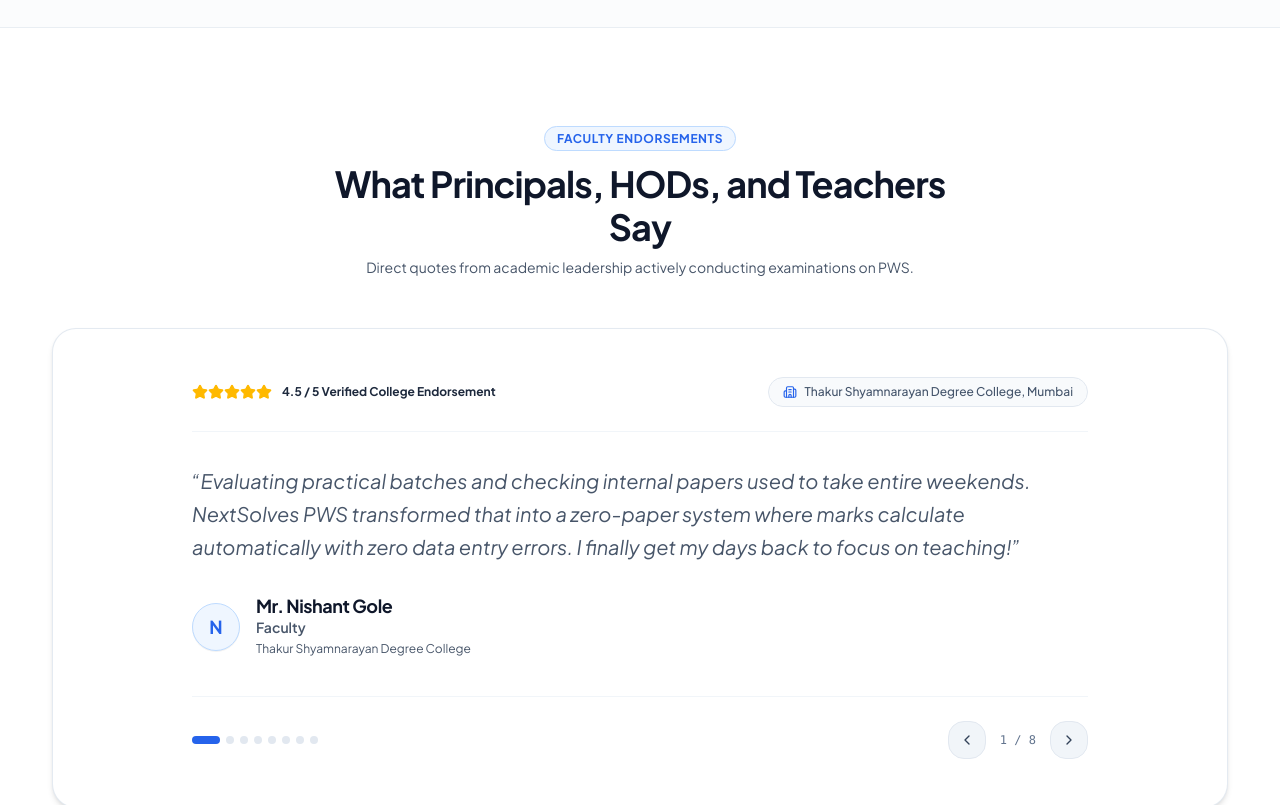
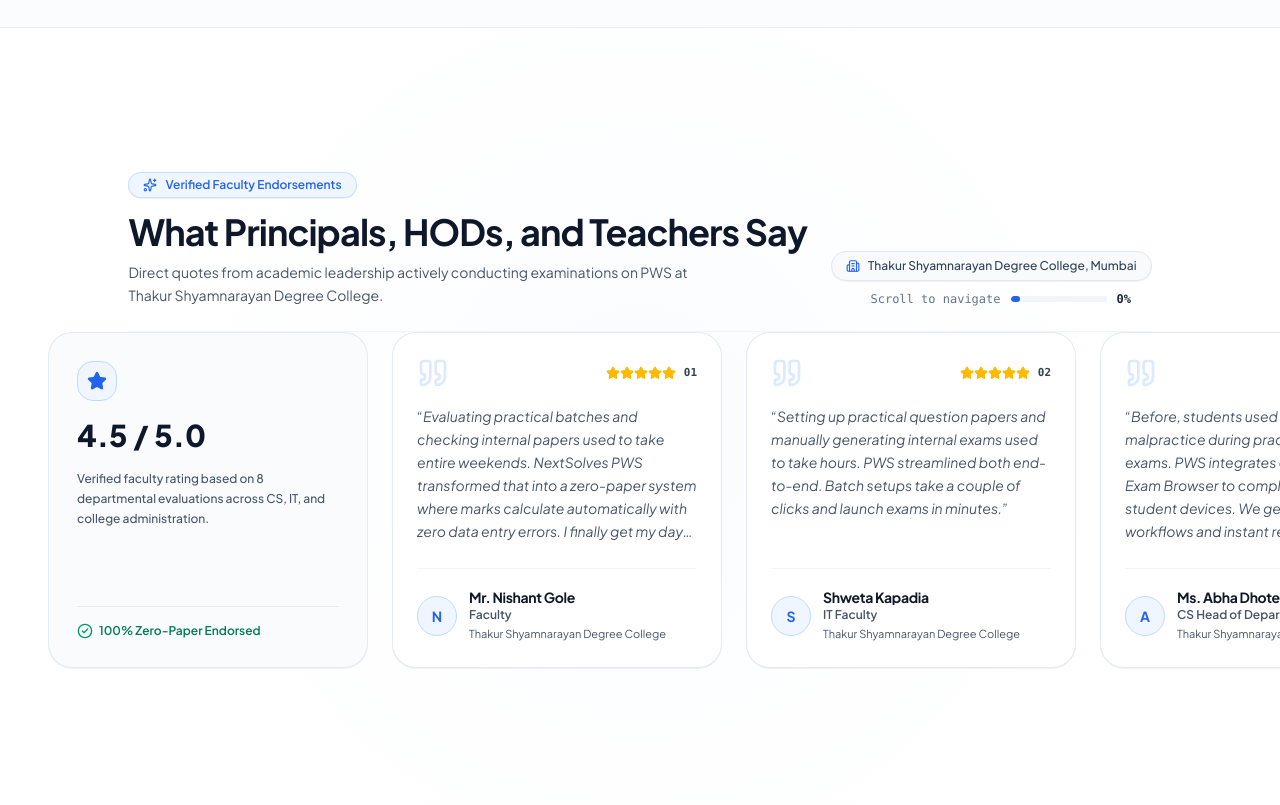
Before and after one commit to AdityaThakur-29/NextSolve, a Next.js app: page / in a window 1280 px wide. Shown: the part 7400-8205 px from the top of the page. Built offline with nearby package versions, Linux system fonts and the light colour scheme.

Commit message:
feat(reviews): add Lenis smooth scrolling and GSAP ScrollTrigger horizontal faculty review stream

```diff
--- a/package.json
+++ b/package.json
@@ -15,6 +15,7 @@
     "clsx": "^2.1.1",
     "framer-motion": "^13.1.1",
     "gsap": "^3.15.0",
+    "lenis": "^1.3.26",
     "lucide-react": "^1.38.0",
     "next": "16.3.3",
     "react": "19.2.8",
--- a/src/app/layout.tsx
+++ b/src/app/layout.tsx
@@ -1,5 +1,6 @@
 import type { Metadata } from "next";
 import SplashScreen from "@/components/SplashScreen";
+import SmoothScroll from "@/components/SmoothScroll";
 import "./globals.css";
 
 export const metadata: Metadata = {
@@ -50,7 +51,7 @@
     <html lang="en" data-scroll-behavior="smooth">
       <body className="antialiased">
         <SplashScreen indicator="progress" reveal="curtain" duration={1.8} />
-        {children}
+        <SmoothScroll>{children}</SmoothScroll>
       </body>
     </html>
   );
--- a/src/app/page.tsx
+++ b/src/app/page.tsx
@@ -526,25 +526,9 @@
         </section>
 
         {/* ============================================================ */}
-        {/* SECTION 11 — TESTIMONIALS CAROUSEL */}
+        {/* SECTION 11 — FACULTY ENDORSEMENTS (GSAP Horizontal Scroll Trigger) */}
         {/* ============================================================ */}
-        <section className="section-padding bg-white">
-          <div className="container-custom max-w-4xl">
-            <div className="max-w-2xl mx-auto text-center mb-12">
-              <span className="text-xs font-bold uppercase tracking-wider text-primary bg-blue-50 px-3 py-1 rounded-full border border-blue-200">
-                Faculty Endorsements
-              </span>
-              <h2 className="text-2xl sm:text-4xl font-extrabold text-slate-900 mt-3">
-                What Principals, HODs, and Teachers Say
-              </h2>
-              <p className="text-xs sm:text-sm text-slate-600 mt-2">
-                Direct quotes from academic leadership actively conducting examinations on PWS.
-              </p>
-            </div>
-
-            <TestimonialsCarousel />
-          </div>
-        </section>
+        <TestimonialsCarousel />
 
         {/* ============================================================ */}
         {/* SECTION 12 — ROI CALCULATOR */}
--- /dev/null
+++ b/src/components/SmoothScroll.tsx
@@ -0,0 +1,42 @@
+'use client';
+
+import { useEffect } from 'react';
+import Lenis from 'lenis';
+import gsap from 'gsap';
+import { ScrollTrigger } from 'gsap/ScrollTrigger';
+import 'lenis/dist/lenis.css';
+
+gsap.registerPlugin(ScrollTrigger);
+
+export default function SmoothScroll({ children }: { children: React.ReactNode }) {
+  useEffect(() => {
+    // Initialize Lenis smooth scroll
+    const lenis = new Lenis({
+      duration: 1.2,
+      easing: (t) => Math.min(1, 1.001 - Math.pow(2, -10 * t)),
+      orientation: 'vertical',
+      gestureOrientation: 'vertical',
+      smoothWheel: true,
+      wheelMultiplier: 1,
+      touchMultiplier: 2,
+    });
+
+    // Synchronize Lenis scroll position with GSAP ScrollTrigger
+    lenis.on('scroll', ScrollTrigger.update);
+
+    const tickerCallback = (time: number) => {
+      lenis.raf(time * 1000);
+    };
+
+    gsap.ticker.add(tickerCallback);
+    gsap.ticker.lagSmoothing(0);
+
+    return () => {
+      gsap.ticker.remove(tickerCallback);
+      lenis.destroy();
+      ScrollTrigger.getAll().forEach((trigger) => trigger.kill());
+    };
+  }, []);
+
+  return <>{children}</>;
+}
--- a/src/components/TestimonialsCarousel.tsx
+++ b/src/components/TestimonialsCarousel.tsx
@@ -1,117 +1,208 @@
 'use client';
 
-import { useState } from 'react';
+import { useRef, useEffect, useState } from 'react';
+import Link from 'next/link';
 import { testimonials } from '@/data/testimonials';
-import { Quote, ChevronLeft, ChevronRight, Star, Building2 } from 'lucide-react';
-import { motion, AnimatePresence } from 'framer-motion';
+import { Quote, Star, Building2, ArrowRight, Sparkles, CheckCircle2 } from 'lucide-react';
+import gsap from 'gsap';
+import { ScrollTrigger } from 'gsap/ScrollTrigger';
+
+gsap.registerPlugin(ScrollTrigger);
 
 export default function TestimonialsCarousel() {
-  const [currentIndex, setCurrentIndex] = useState(0);
+  const sectionRef = useRef<HTMLDivElement>(null);
+  const trackRef = useRef<HTMLDivElement>(null);
+  const progressRef = useRef<HTMLDivElement>(null);
+  const [scrollPercentage, setScrollPercentage] = useState(0);
 
-  const nextTestimonial = () => {
-    setCurrentIndex((prev) => (prev + 1) % testimonials.length);
-  };
+  useEffect(() => {
+    const section = sectionRef.current;
+    const track = trackRef.current;
+    if (!section || !track) return;
 
-  const prevTestimonial = () => {
-    setCurrentIndex((prev) => (prev - 1 + testimonials.length) % testimonials.length);
-  };
+    // Use gsap.matchMedia for responsive horizontal scroll trigger
+    const mm = gsap.matchMedia();
 
-  const current = testimonials[currentIndex];
+    // Desktop & Tablet: Pinned horizontal scroll on vertical page scroll
+    mm.add('(min-width: 768px)', () => {
+      const getScrollDistance = () => {
+        return track.scrollWidth - window.innerWidth + 80;
+      };
+
+      const tween = gsap.to(track, {
+        x: () => -getScrollDistance(),
+        ease: 'none',
+        scrollTrigger: {
+          trigger: section,
+          start: 'top top',
+          end: () => `+=${getScrollDistance() * 1.15}`,
+          pin: true,
+          scrub: 0.8,
+          invalidateOnRefresh: true,
+          onUpdate: (self) => {
+            setScrollPercentage(Math.round(self.progress * 100));
+            if (progressRef.current) {
+              progressRef.current.style.width = `${Math.max(10, self.progress * 100)}%`;
+            }
+          },
+        },
+      });
+
+      return () => {
+        tween.kill();
+      };
+    });
+
+    return () => {
+      mm.revert();
+    };
+  }, []);
 
   return (
-    <div className="rounded-3xl p-6 sm:p-10 lg:p-12 bg-white text-slate-900 relative overflow-hidden shadow-md border border-slate-200/90">
-      <div className="max-w-4xl mx-auto">
-        {/* Top Badges */}
-        <div className="flex flex-wrap items-center justify-between gap-4 mb-8 pb-6 border-b border-slate-100">
-          <div className="flex items-center gap-2.5">
-            <div className="flex text-amber-400">
-              {[...Array(5)].map((_, i) => (
-                <Star key={i} className="w-4 h-4 fill-amber-400" />
-              ))}
+    <section
+      ref={sectionRef}
+      className="relative min-h-screen bg-white py-12 md:py-16 flex flex-col justify-center overflow-hidden border-b border-slate-100"
+      id="reviews"
+    >
+      {/* Background concentric radial accents */}
+      <div className="absolute inset-0 hero-radial-pattern pointer-events-none opacity-40" />
+
+      {/* Top Header */}
+      <div className="container-custom max-w-6xl mb-8 relative z-10">
+        <div className="flex flex-col md:flex-row md:items-end justify-between gap-6 pb-6 border-b border-slate-100">
+          <div>
+            <div className="inline-flex items-center gap-2 px-3.5 py-1 rounded-full bg-blue-50 border border-blue-200/80 text-primary text-xs font-semibold mb-3 shadow-2xs">
+              <Sparkles className="w-3.5 h-3.5 text-primary" />
+              <span>Verified Faculty Endorsements</span>
             </div>
-            <span className="text-xs font-bold text-slate-800">
-              4.5 / 5 Verified College Endorsement
-            </span>
+            <h2 className="text-2xl sm:text-4xl font-extrabold text-slate-900 tracking-tight">
+              What Principals, HODs, and Teachers Say
+            </h2>
+            <p className="text-xs sm:text-sm text-slate-600 mt-2 max-w-xl">
+              Direct quotes from academic leadership actively conducting examinations on PWS at Thakur Shyamnarayan Degree College.
+            </p>
           </div>
 
-          <div className="flex items-center gap-2 text-xs text-slate-600 bg-slate-50 px-3.5 py-1.5 rounded-full border border-slate-200">
-            <Building2 className="w-3.5 h-3.5 text-primary" />
-            <span className="font-medium">Thakur Shyamnarayan Degree College, Mumbai</span>
+          {/* Institutional Stamp & Scroll Indicator */}
+          <div className="flex flex-col items-start md:items-end gap-2.5">
+            <div className="flex items-center gap-2 text-xs text-slate-700 bg-slate-50 px-3.5 py-1.5 rounded-full border border-slate-200 font-medium shadow-2xs">
+              <Building2 className="w-3.5 h-3.5 text-primary" />
+              <span>Thakur Shyamnarayan Degree College, Mumbai</span>
+            </div>
+
+            {/* Desktop Scrub Progress Pill */}
+            <div className="hidden md:flex items-center gap-2.5 text-xs text-slate-500 font-mono">
+              <span>Scroll to navigate</span>
+              <div className="w-24 h-1.5 bg-slate-100 rounded-full overflow-hidden">
+                <div
+                  ref={progressRef}
+                  className="h-full bg-primary rounded-full transition-all duration-75"
+                  style={{ width: `${Math.max(10, scrollPercentage)}%` }}
+                />
+              </div>
+              <span className="font-semibold text-slate-800 min-w-[35px]">
+                {scrollPercentage}%
+              </span>
+            </div>
           </div>
         </div>
+      </div>
 
-        {/* Carousel Quote */}
-        <div className="min-h-[200px] flex flex-col justify-between">
-          <AnimatePresence mode="wait">
-            <motion.div
-              key={currentIndex}
-              initial={{ opacity: 0, x: 15 }}
-              animate={{ opacity: 1, x: 0 }}
-              exit={{ opacity: 0, x: -15 }}
-              transition={{ duration: 0.25 }}
-              className="space-y-6"
+      {/* Horizontal Scrolling Track (GSAP Pinned on Desktop, Smooth Scrollable on Mobile) */}
+      <div className="w-full relative z-10 overflow-x-auto md:overflow-visible scrollbar-none pb-4">
+        <div
+          ref={trackRef}
+          className="flex gap-6 px-4 sm:px-8 md:pl-12 md:pr-24 items-stretch will-change-transform"
+        >
+          {/* Intro Metric Card */}
+          <div className="shrink-0 w-[280px] sm:w-[320px] bg-slate-50/80 rounded-3xl p-6 sm:p-7 border border-slate-200/90 shadow-2xs flex flex-col justify-between">
+            <div className="space-y-4">
+              <div className="w-10 h-10 rounded-xl bg-blue-50 border border-blue-200 text-primary flex items-center justify-center">
+                <Star className="w-5 h-5 fill-primary text-primary" />
+              </div>
+              <div className="text-3xl font-extrabold text-slate-900">4.5 / 5.0</div>
+              <p className="text-xs text-slate-600 leading-relaxed font-medium">
+                Verified faculty rating based on 8 departmental evaluations across CS, IT, and college administration.
+              </p>
+            </div>
+            <div className="pt-4 border-t border-slate-200/80 text-xs text-emerald-700 font-semibold flex items-center gap-1.5">
+              <CheckCircle2 className="w-4 h-4 text-emerald-600" />
+              <span>100% Zero-Paper Endorsed</span>
+            </div>
+          </div>
+
+          {/* 8 Verified Testimonials Cards */}
+          {testimonials.map((item, index) => (
+            <div
+              key={item.id}
+              className="shrink-0 w-[330px] sm:w-[390px] lg:w-[420px] bg-white rounded-3xl p-6 sm:p-7 border border-slate-200/90 shadow-2xs hover:shadow-md hover:border-primary/40 transition-all flex flex-col justify-between"
             >
-              <div className="relative">
-                <Quote className="w-12 h-12 text-blue-100 absolute -top-4 -left-3 -z-10" />
-                <p className="text-base sm:text-lg md:text-xl text-slate-800 font-normal leading-relaxed italic">
-                  &ldquo;{current.quote}&rdquo;
+              <div>
+                {/* Quote Header & Rating */}
+                <div className="flex items-center justify-between mb-4">
+                  <Quote className="w-8 h-8 text-blue-100" />
+                  <div className="flex items-center gap-1">
+                    <div className="flex text-amber-400">
+                      {[...Array(5)].map((_, i) => (
+                        <Star key={i} className="w-3.5 h-3.5 fill-amber-400" />
+                      ))}
+                    </div>
+                    <span className="text-[11px] font-bold text-slate-700 ml-1 font-mono">
+                      0{index + 1}
+                    </span>
+                  </div>
+                </div>
+
+                {/* Quote Content */}
+                <p className="text-xs sm:text-sm text-slate-700 leading-relaxed italic line-clamp-6">
+                  &ldquo;{item.quote}&rdquo;
                 </p>
               </div>
 
-              <div className="flex items-center gap-4 pt-2">
-                <div className="w-12 h-12 rounded-full bg-blue-50 border border-blue-200 text-primary flex items-center justify-center font-bold text-lg shadow-2xs shrink-0">
-                  {current.name.replace(/^(Mr\.|Ms\.|Mis\.|Dr\.)\s*/, '').charAt(0)}
+              {/* Author Footer */}
+              <div className="flex items-center gap-3 pt-5 mt-6 border-t border-slate-100">
+                <div className="w-10 h-10 rounded-full bg-blue-50 border border-blue-200 text-primary flex items-center justify-center font-bold text-sm shrink-0">
+                  {item.name.replace(/^(Mr\.|Ms\.|Mis\.|Dr\.)\s*/, '').charAt(0)}
                 </div>
-                <div>
-                  <h4 className="font-bold text-slate-900 text-base md:text-lg">{current.name}</h4>
-                  <p className="text-xs sm:text-sm text-primary font-semibold">{current.designation}</p>
-                  <p className="text-xs text-slate-500">{current.institution}</p>
+                <div className="min-w-0">
+                  <h4 className="font-bold text-slate-900 text-sm truncate">{item.name}</h4>
+                  <p className="text-xs text-primary font-semibold truncate">{item.designation}</p>
+                  <p className="text-[11px] text-slate-500 truncate">{item.institution}</p>
                 </div>
               </div>
-            </motion.div>
-          </AnimatePresence>
-        </div>
+            </div>
+          ))}
 
-        {/* Controls and Pagination */}
-        <div className="flex items-center justify-between mt-8 pt-6 border-t border-slate-100">
-          {/* Dot Indicators */}
-          <div className="flex items-center gap-1.5 overflow-x-auto py-1">
-            {testimonials.map((_, idx) => (
-              <button
-                key={idx}
-                onClick={() => setCurrentIndex(idx)}
-                aria-label={`Go to testimonial ${idx + 1}`}
-                className={`h-2 rounded-full transition-all duration-300 cursor-pointer ${
-                  currentIndex === idx
-                    ? 'w-7 bg-primary'
-                    : 'w-2 bg-slate-200 hover:bg-slate-300'
-                }`}
-              />
-            ))}
-          </div>
-
-          {/* Prev/Next Buttons */}
-          <div className="flex items-center gap-2">
-            <button
-              onClick={prevTestimonial}
-              className="p-2.5 rounded-xl bg-slate-100 hover:bg-primary hover:text-white text-slate-700 transition-all cursor-pointer border border-slate-200"
-              aria-label="Previous testimonial"
-            >
-              <ChevronLeft className="w-4 h-4" />
-            </button>
-            <span className="text-xs text-slate-500 font-mono font-medium px-1.5">
-              {currentIndex + 1} / {testimonials.length}
-            </span>
-            <button
-              onClick={nextTestimonial}
-              className="p-2.5 rounded-xl bg-slate-100 hover:bg-primary hover:text-white text-slate-700 transition-all cursor-pointer border border-slate-200"
-              aria-label="Next testimonial"
-            >
-              <ChevronRight className="w-4 h-4" />
-            </button>
+          {/* Closing Action Card */}
+          <div className="shrink-0 w-[280px] sm:w-[320px] bg-gradient-to-br from-blue-50 to-indigo-50/40 rounded-3xl p-6 sm:p-7 border border-blue-200/80 shadow-2xs flex flex-col justify-between">
+            <div className="space-y-3">
+              <span className="text-xs font-bold uppercase tracking-wider text-primary">
+                Join NextSolves
+              </span>
+              <h3 className="text-lg font-bold text-slate-900 leading-snug">
+                Modernize Your Institution Today
+              </h3>
+              <p className="text-xs text-slate-600 leading-relaxed">
+                Schedule a live demonstration for your principal and faculty examination committee.
+              </p>
+            </div>
+            <div className="pt-4">
+              <Link
+                href="/contact"
+                className="w-full inline-flex items-center justify-center gap-2 bg-primary hover:bg-primary-hover text-white text-xs font-semibold py-3 px-5 rounded-full shadow-sm hover:shadow transition-all"
+              >
+                <span>Request Demo</span>
+                <ArrowRight className="w-3.5 h-3.5" />
+              </Link>
+            </div>
           </div>
         </div>
       </div>
-    </div>
+
+      {/* Mobile Swipe Hint */}
+      <div className="md:hidden mt-4 text-center text-xs text-slate-400 font-mono">
+        Swipe horizontally to explore reviews →
+      </div>
+    </section>
   );
 }
```
Also changed, not shown: 1 other file (tests, documents, lock files or other folders).
